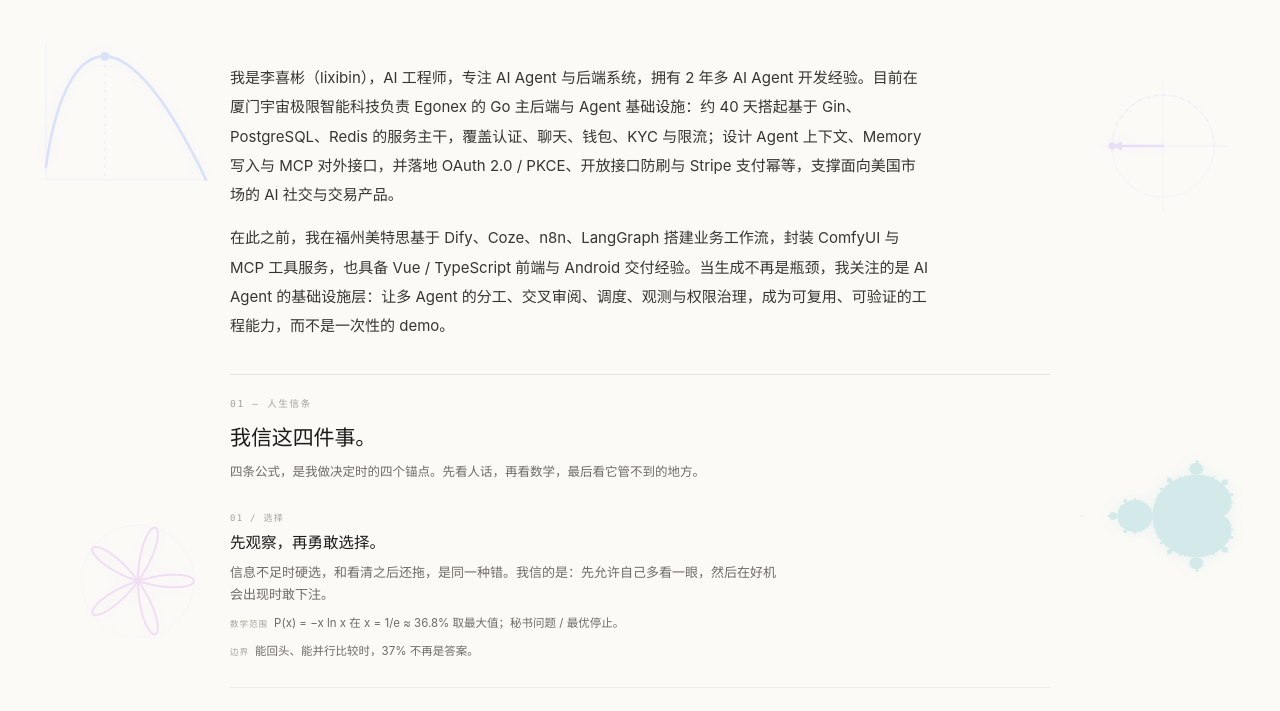
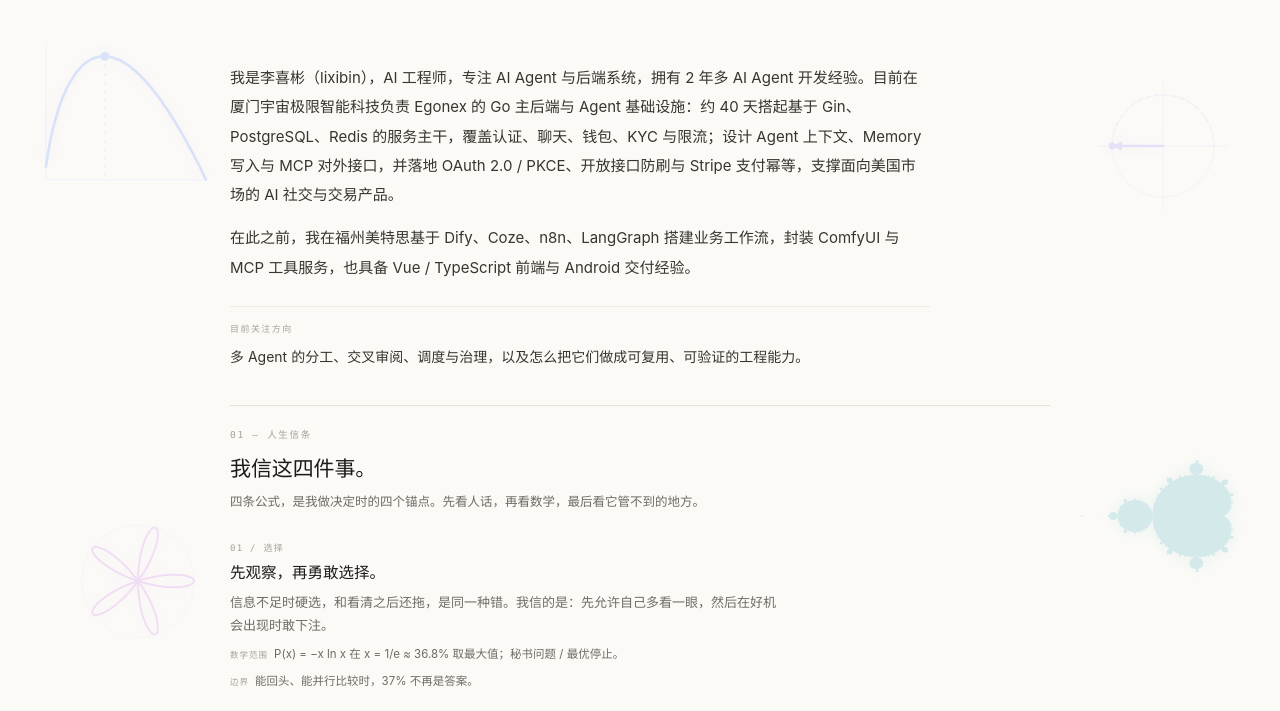
Before and after one commit to lxb12123/lxb12123.github.io, a plain HTML site: page index.html in a window 1280 px wide. Shown: the part 83-794 px from the top of the page. Drawn offline with Linux system fonts and the light colour scheme.

Commit message:
Turn focus into a labeled block

```diff
--- a/index.html
+++ b/index.html
@@ -45,6 +45,9 @@
   /* bio */
   .bio{font-size:15px;line-height:1.95;color:var(--body);margin-top:26px;max-width:700px}
   .bio-2{margin-top:14px}
+  .focus{margin-top:24px;padding-top:14px;border-top:1px solid var(--line-2);max-width:700px}
+  .focus-label{font-family:var(--mono);font-size:9px;letter-spacing:.16em;color:var(--faint);margin-bottom:7px}
+  .focus p{font-size:14px;line-height:1.9;color:var(--body)}
 
   /* intro */
   .intro{margin-top:24px}
@@ -144,7 +147,12 @@
 
   <main>
     <p class="bio">我是李喜彬（lixibin），AI 工程师，专注 AI Agent 与后端系统，拥有 2 年多 AI Agent 开发经验。目前在厦门宇宙极限智能科技负责 Egonex 的 Go 主后端与 Agent 基础设施：约 40 天搭起基于 Gin、PostgreSQL、Redis 的服务主干，覆盖认证、聊天、钱包、KYC 与限流；设计 Agent 上下文、Memory 写入与 MCP 对外接口，并落地 OAuth 2.0 / PKCE、开放接口防刷与 Stripe 支付幂等，支撑面向美国市场的 AI 社交与交易产品。</p>
-    <p class="bio bio-2">在此之前，我在福州美特思基于 Dify、Coze、n8n、LangGraph 搭建业务工作流，封装 ComfyUI 与 MCP 工具服务，也具备 Vue / TypeScript 前端与 Android 交付经验。当生成不再是瓶颈，我关注的是 AI Agent 的基础设施层：让多 Agent 的分工、交叉审阅、调度、观测与权限治理，成为可复用、可验证的工程能力，而不是一次性的 demo。</p>
+    <p class="bio bio-2">在此之前，我在福州美特思基于 Dify、Coze、n8n、LangGraph 搭建业务工作流，封装 ComfyUI 与 MCP 工具服务，也具备 Vue / TypeScript 前端与 Android 交付经验。</p>
+
+    <div class="focus">
+      <div class="focus-label">目前关注方向</div>
+      <p>多 Agent 的分工、交叉审阅、调度与治理，以及怎么把它们做成可复用、可验证的工程能力。</p>
+    </div>
 
     <section id="ideas" class="creeds">
       <div class="sec-label">01 — 人生信条</div>
```
